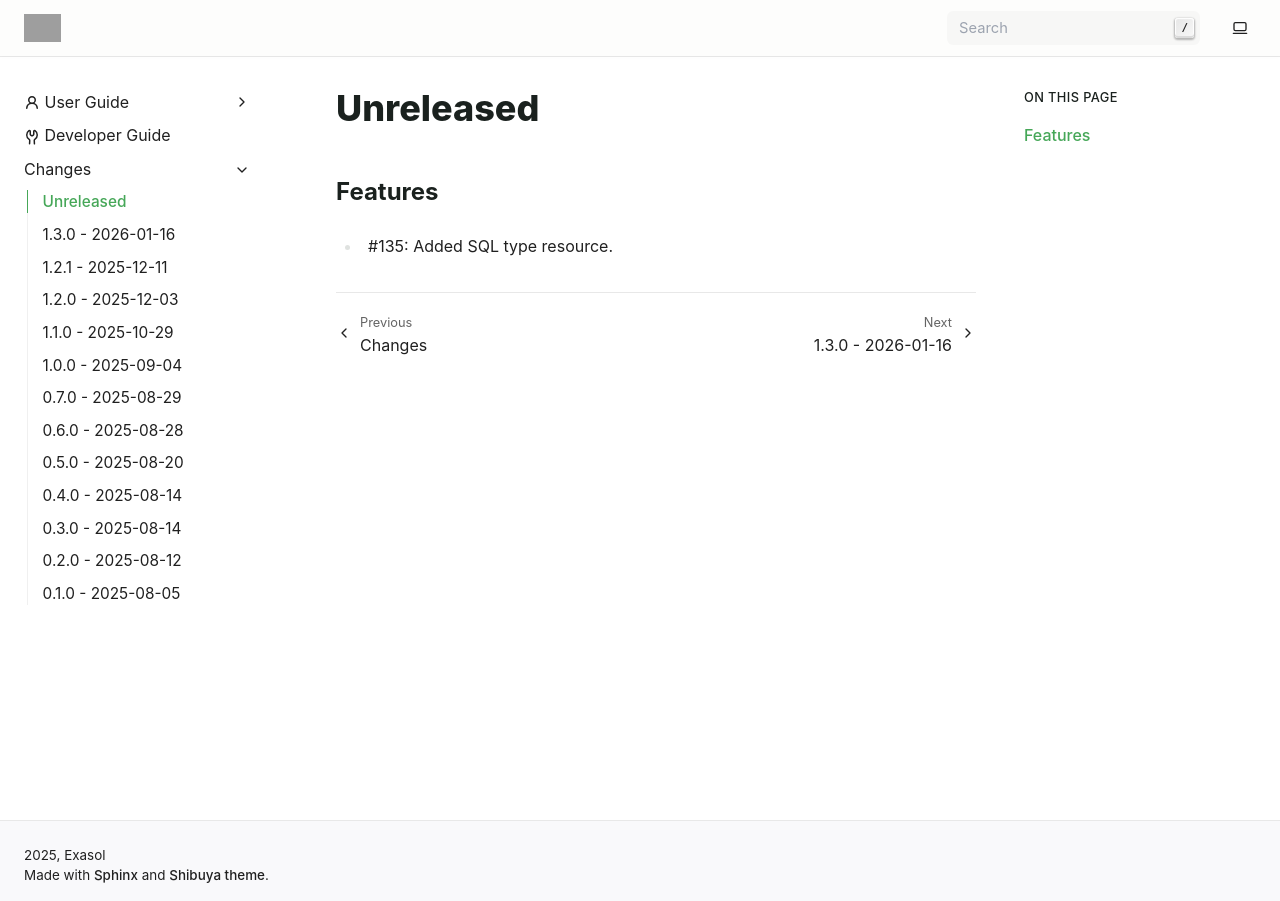
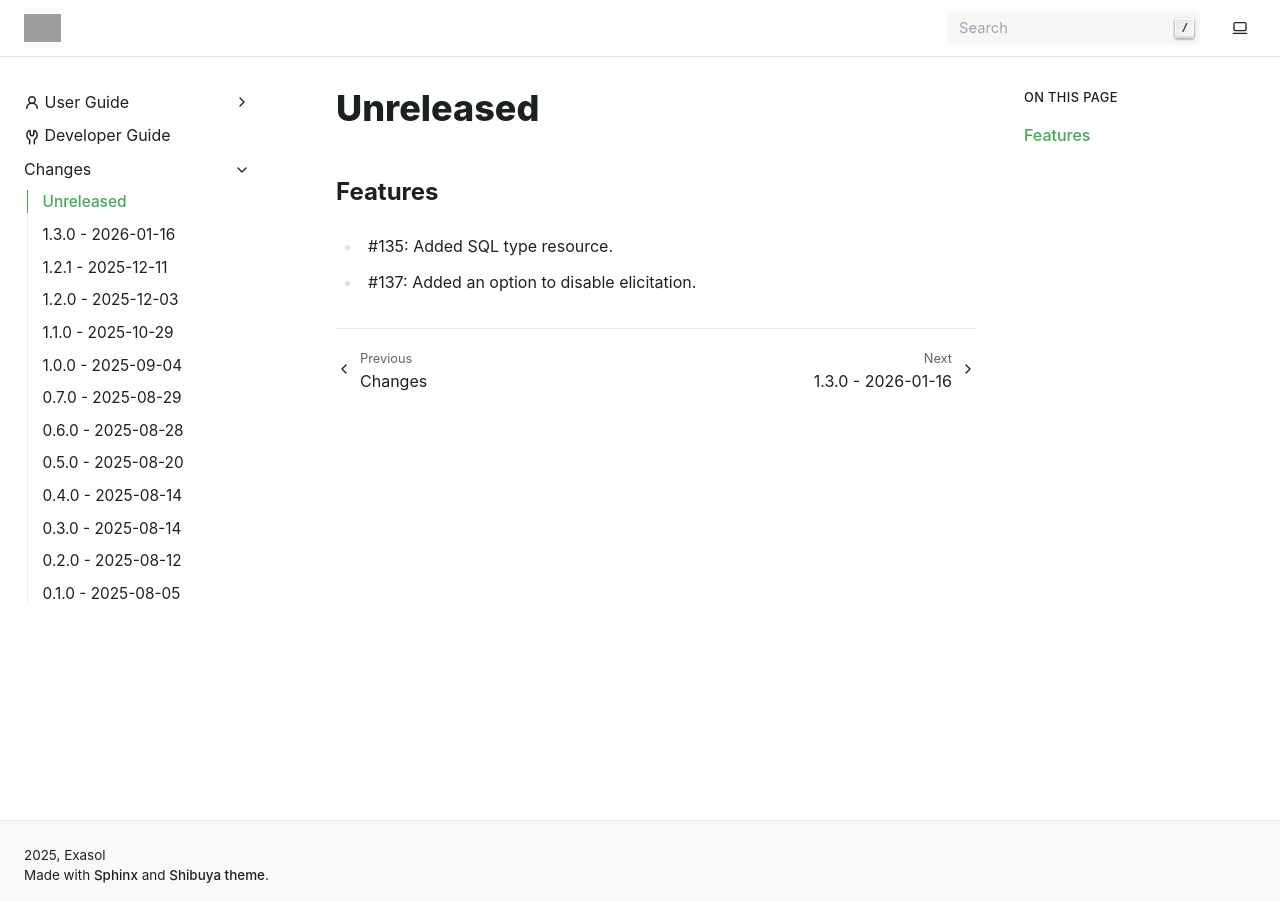
Before and after one commit to exasol/mcp-server, a Sphinx documentation site: the page built from doc/changes/unreleased.md, in a window 1280 px wide. Built offline with Sphinx 7.4.7, drawn with Linux system fonts in a browser that asks for light colours; grey boxes are pictures that could not be loaded.

Commit message:
#137: updated the changelog

```diff
--- a/doc/changes/unreleased.md
+++ b/doc/changes/unreleased.md
@@ -3,3 +3,4 @@
 ## Features
 
 * #135: Added SQL type resource.
+* #137: Added an option to disable elicitation.
```
